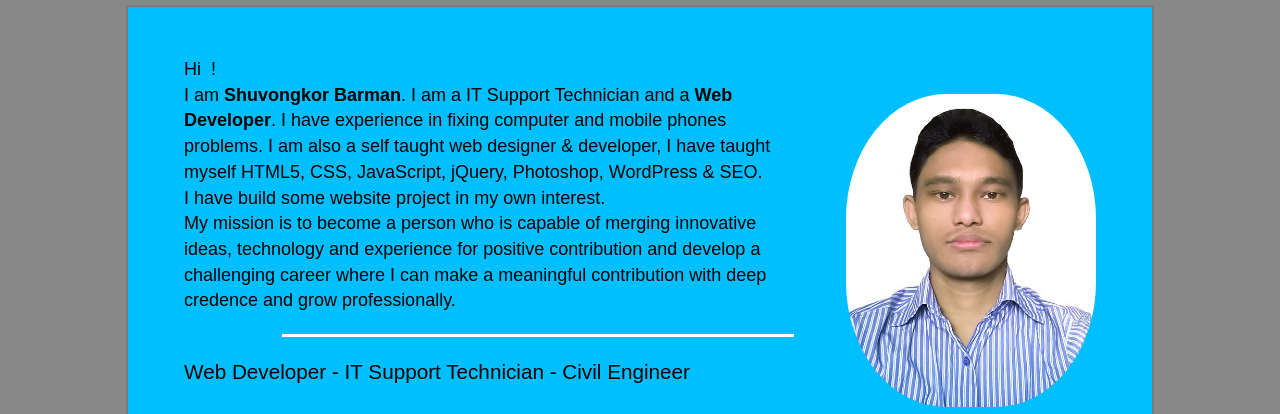
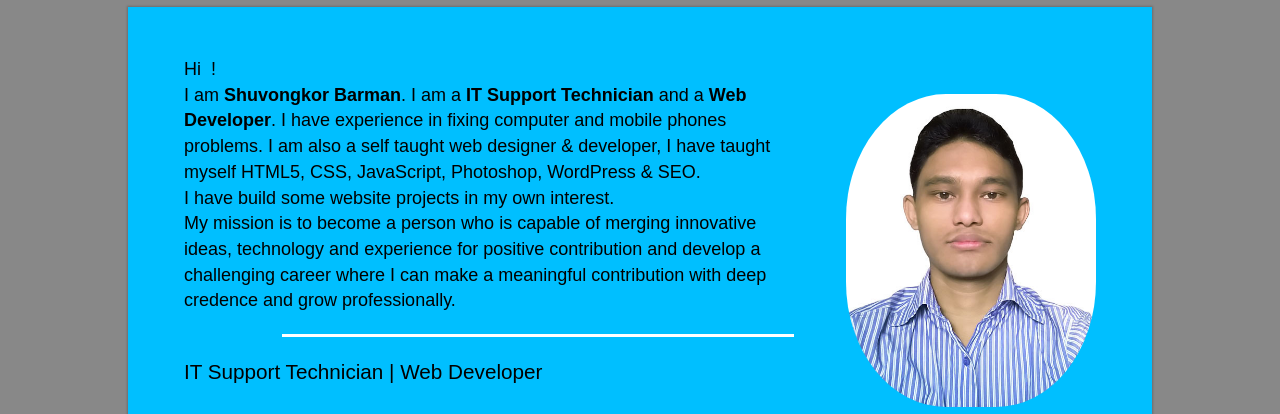
Before and after one commit to shuvongkor-barman/shuvongkor-barman.github.io, a plain HTML site: page index.html in a window 1280 px wide. Shown: the part 73-487 px from the top of the page. Drawn offline with Linux system fonts and the light colour scheme; a script that the page names is missing.

Commit message:
updated index.html

```diff
--- a/index.html
+++ b/index.html
@@ -66,10 +66,10 @@
 <main>
   <header>
     <div class="intro-text">
-      <p>Hi &nbsp;! <br>I am <strong>Shuvongkor Barman</strong>. I am a IT Support Technician and a <strong>Web Developer</strong>. I have experience in fixing computer and mobile phones problems. I am also a self taught web designer & developer, I have taught myself HTML5, CSS, JavaScript, jQuery, Photoshop, WordPress & SEO. <br>I have build some website project in my own interest.
+      <p>Hi &nbsp;! <br>I am <strong>Shuvongkor Barman</strong>. I am a <strong>IT Support Technician</strong> and a <strong>Web Developer</strong>. I have experience in fixing computer and mobile phones problems. I am also a self taught web designer & developer, I have taught myself HTML5, CSS, JavaScript, Photoshop, WordPress & SEO. <br>I have build some website projects in my own interest.
 
         <br>My mission is to become a person who is capable of merging innovative ideas, technology and experience for positive contribution and develop a challenging career where I can make a meaningful contribution with deep credence and grow professionally.</p>
-      <hr class="star-bright"/><span class="skills">Web Developer - IT Support Technician - Civil Engineer</span>
+      <hr class="star-bright"/><span class="skills">IT Support Technician | Web Developer</span>
     </div>
 
     <img src="images/Shuvongkor-Barman.jpg" alt="Shuvongkor Barman" title="Shuvongkor Barman"/>
@@ -89,7 +89,7 @@
     <li><a href="https://facebook.com/shuvongkor" target="_blank" class="btn btn-default btn-md">
       <i class="fab fa-facebook"></i><span class="network-name"> Facebook</span></a></li>
 
-     <li><a href="https://twitter.com/shuvongkor" target="_blank" class="btn btn-default btn-md"><i class="fab fa-twitter-square"></i> <span class="network-name">Twitter</span></a></li>
+     <li><a href="https://twitter.com/shuvongkor1" target="_blank" class="btn btn-default btn-md"><i class="fab fa-twitter-square"></i> <span class="network-name">Twitter</span></a></li>
 
      <li><a href="https://bd.linkedin.com/in/shuvongkor/" target="_blank" class="btn btn-default btn-md"><i class="fab fa-linkedin"></i> <span class="network-name">LinkedIn</span></a></li>
 
```
